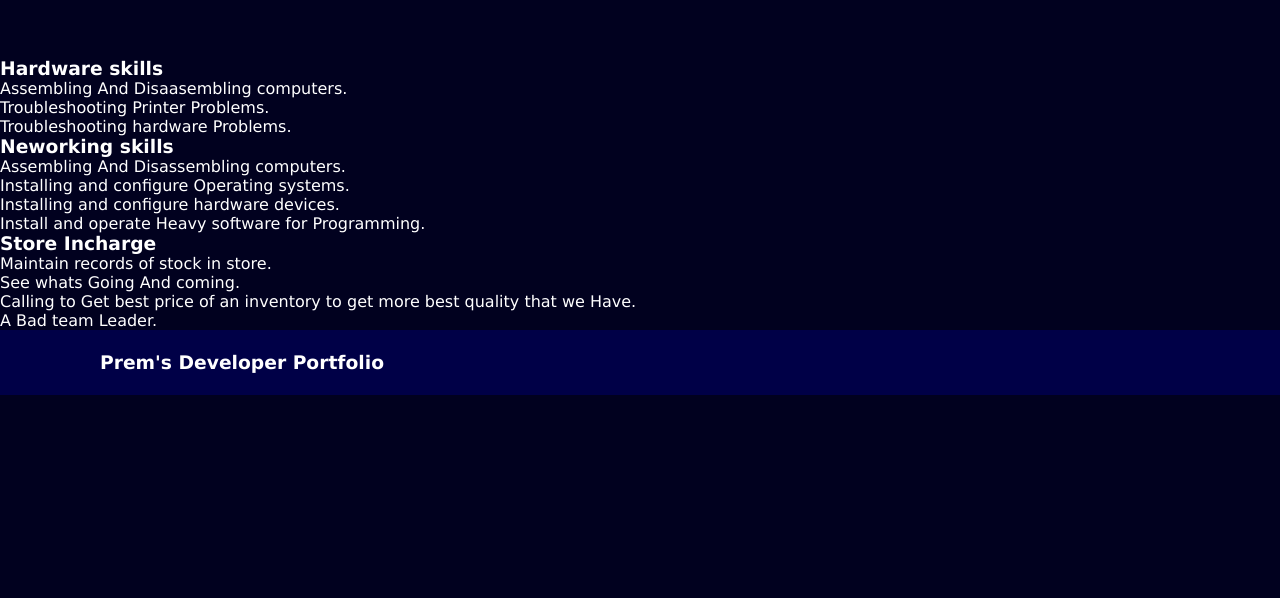
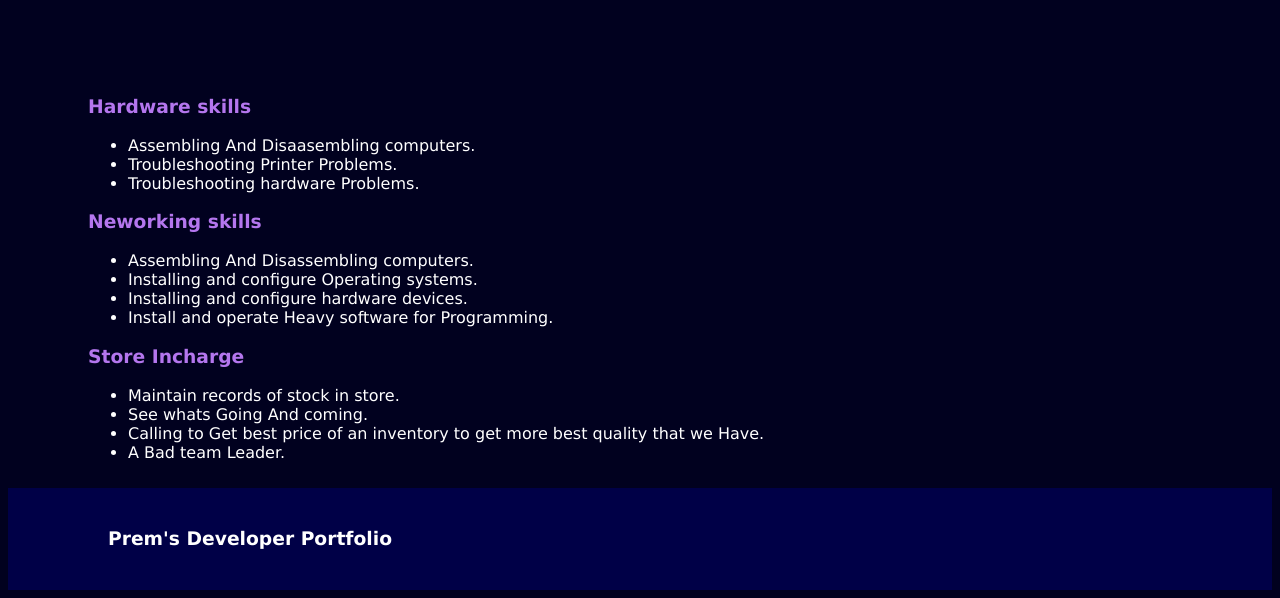
Before and after one commit to prem40008/My-resume, a plain HTML site: page index.html in a window 1280 px wide. Shown: the part 1071-1669 px from the top of the page. Before the commit the page ends 1466 px from the top, so only its background shows below. Drawn offline with nearby package versions, Linux system fonts and the light colour scheme.

Commit message:
Update style.css

```diff
--- a/style.css
+++ b/style.css
@@ -1,6 +1,5 @@
 *{
-    margin: 0;
-    padding: 0;
+
     font-family: Verdana, Geneva, Tahoma, sans-serif;
 }
 body{
@@ -59,8 +58,7 @@ nav ul li a{
    font-size: 20px;
    cursor: pointer;
    margin-top: 12px;
-
- }
+}
 
 .rightSection img{
 width: 80%;
@@ -120,6 +118,15 @@ main hr{
     width: 150px;
     font-size: 12px;
 }
+.Highlight{
+
+    margin-left: 70px;
+    padding: 10px;
+
+}
+.Highlight h3{
+    color: rgb(180, 118, 238);
+}
 footer{
     display: flex;
     background-color:  rgb(0, 0, 71);
```
